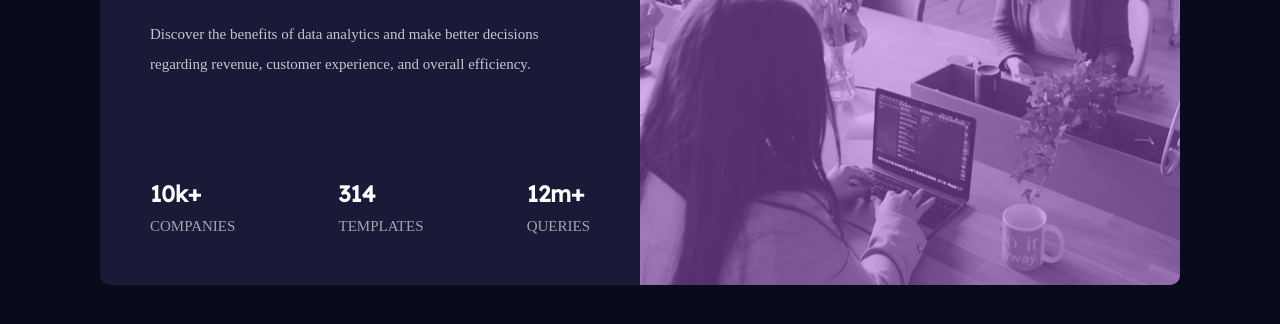
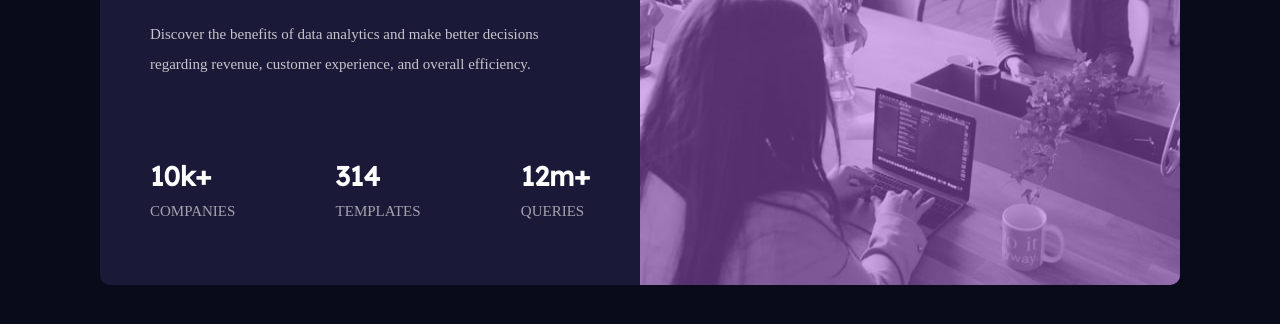
Before and after one commit to kbastalec/stats-preview-card-component, a plain HTML site: page index.html in a window 1280 px wide. Shown: the part 340-664 px from the top of the page. Drawn offline with Linux system fonts and the light colour scheme.

Commit message:
Added readme

```diff
--- a/css/style.css
+++ b/css/style.css
@@ -84,7 +84,7 @@ body {
 .numbers {
   display: flex;
   justify-content: space-between;
-  margin: 80px 20px 0 20px;
+  margin: 60px 20px 0 20px;
   padding: 10px;
   color: var(--stat-headings);
 }
@@ -93,6 +93,7 @@ body {
   font-family: var(--lexend-deca);
   color: var(--white);
   padding: 0 0 10px 0;
+  font-size: 27px;
 }
 
 .numbers p {
```
Also changed, not shown: images/screenshot.jpg (added), 1 other file.
